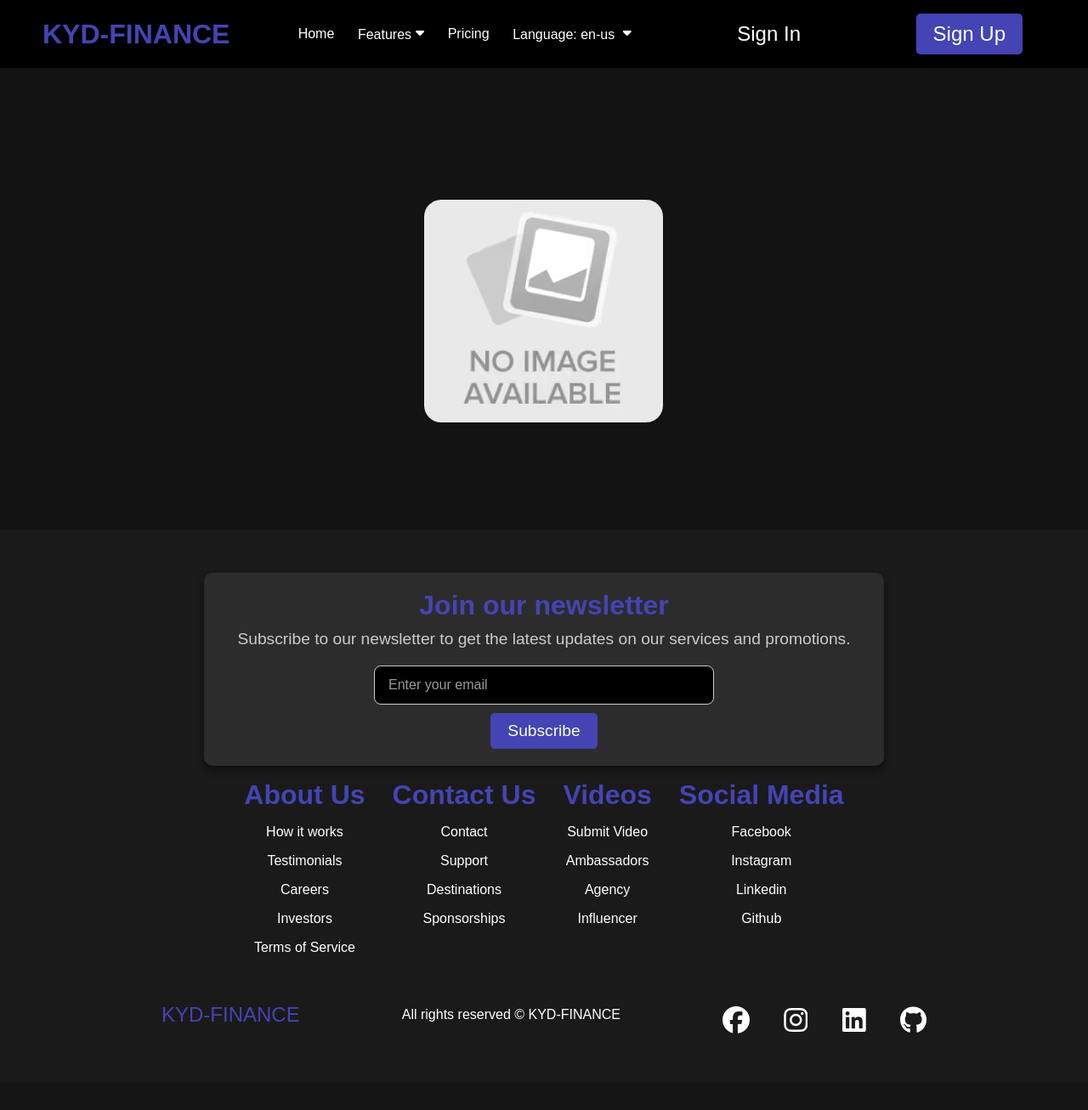
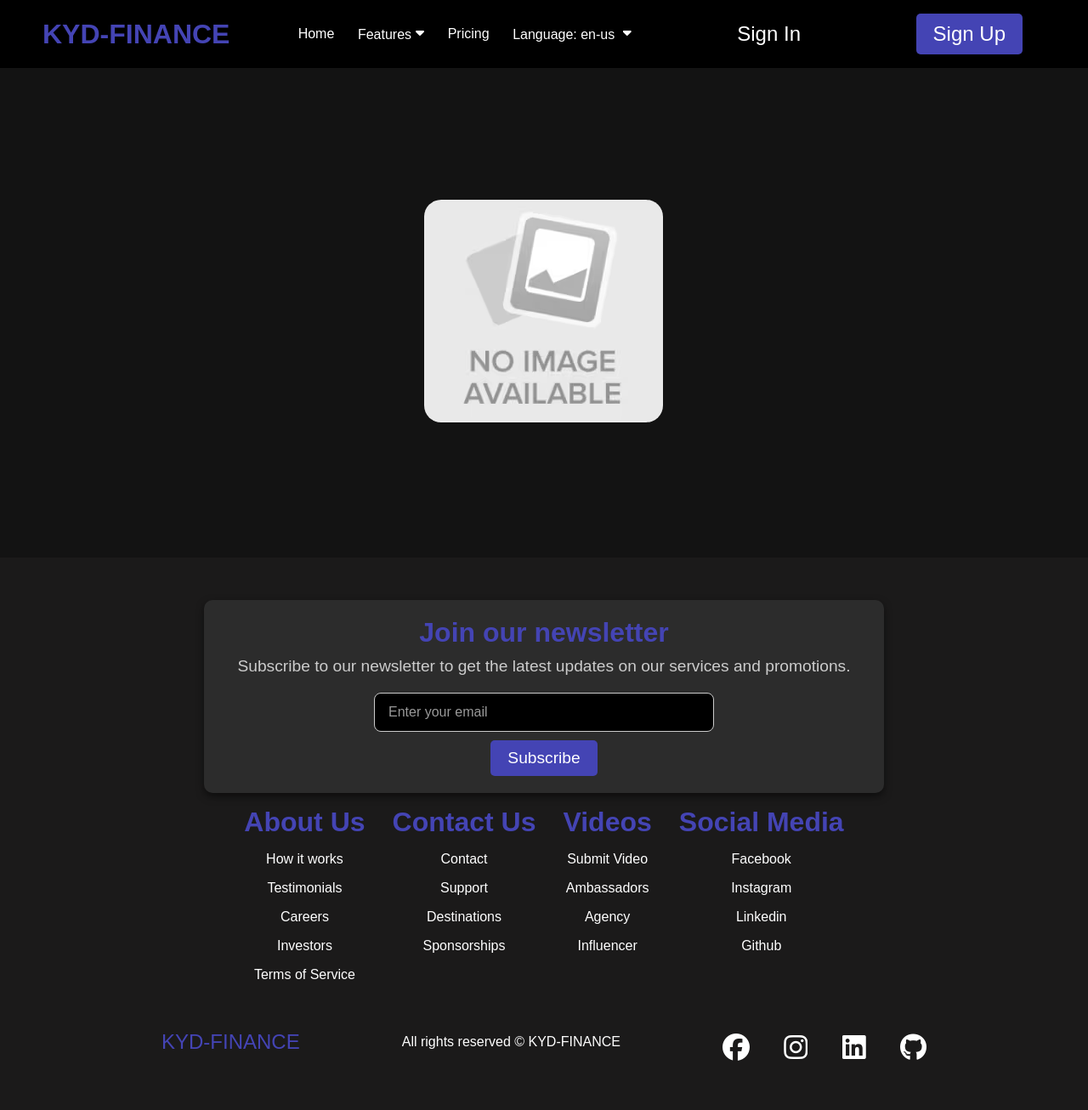
Before and after one commit to kydallaboutlearning/kydfinance, a Django app: template template/blog/post/detail.html in a window 1280 px wide. Shown: the whole page at 85% size. Before the commit the page ends 1216 px from the top, so only its background shows below. Run offline with Django 5.2, Linux system fonts and the light colour scheme; the template is opened without the code that fills it, so the values that code supplies are empty; some libraries are stand-ins or nearby versions.

Commit message:
Feat(blog) done with the templating of the blog , remains the comment system

```diff
--- a/static/style.css
+++ b/static/style.css
@@ -1589,13 +1589,13 @@ a.step-button:hover{
   display: flex;
   align-items: start;
   margin: 1rem;
-  width: 90%;
+  width: 80%;
   padding: 0 2rem;
 }
 
 .intro-text h1{
 font-family: helvetica;
-font-size: 2rem;
+font-size: 3rem;
 font-weight: 600;
 text-align: start;
 }
@@ -1618,8 +1618,21 @@ text-align: start;
   justify-content: center;
   align-items: center;
   border-radius: 10px;
+  margin-bottom: 1rem;
 }
 
 .blog__image-container.homepage img {
   border-radius: 20px;
 }
+
+.blog__body.detailblog {
+width: 80%;
+text-align: start;
+margin-top: 1rem;
+}
+
+
+.blog__body.detailblog h1{
+  font-family: poppins;
+  font-size: 1.5rem;
+}
```
